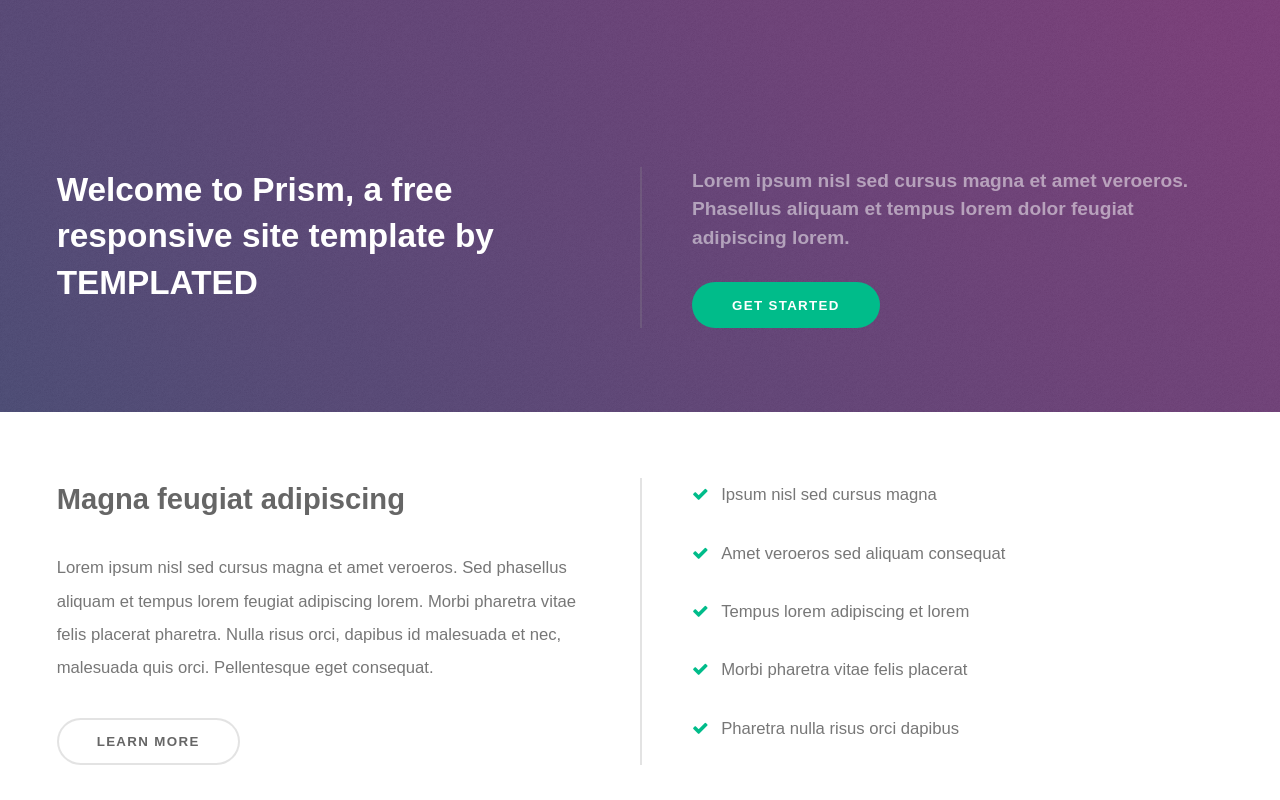
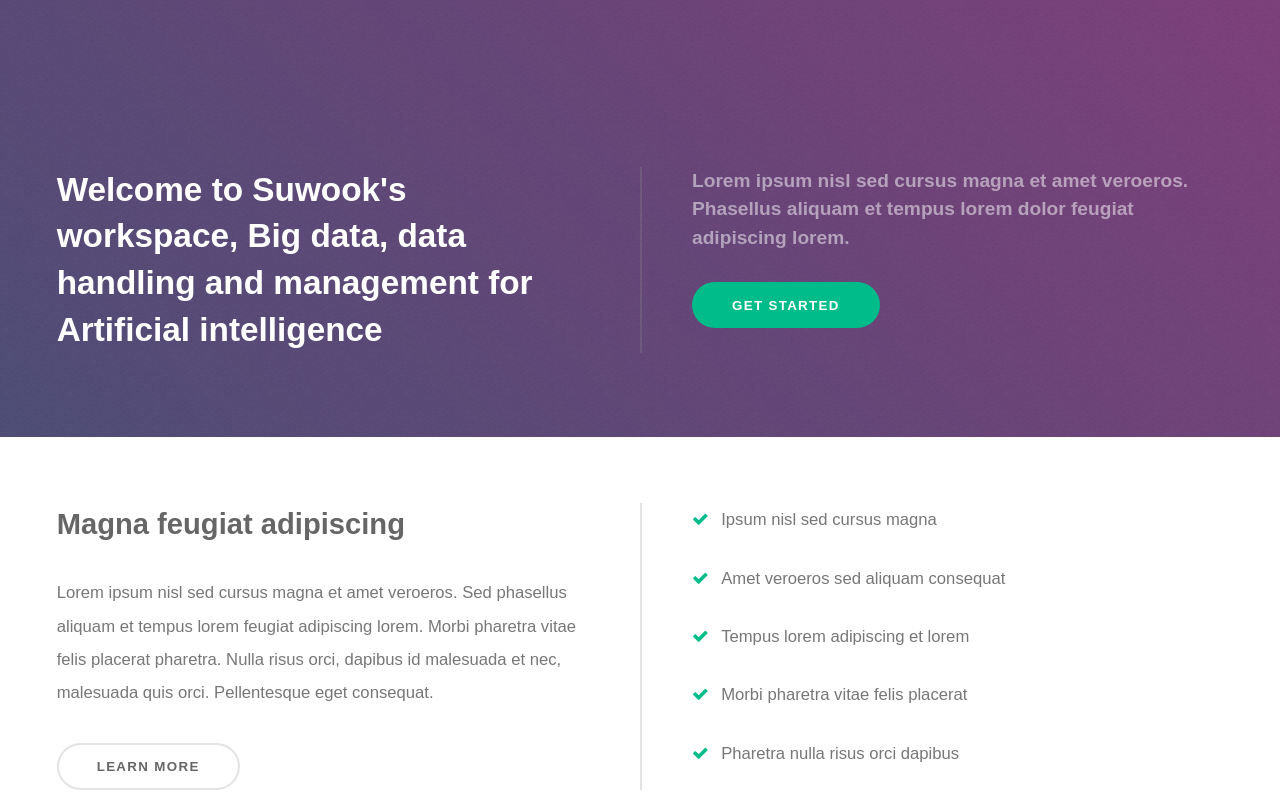
Before and after one commit to suwookha/Profile-Test, a plain HTML site: page index.html in a window 1280 px wide. Shown: the top 800 px of the page. Drawn offline with Linux system fonts and the light colour scheme.

Commit message:
Update index.html
페이지 타이틀 수정

```diff
--- a/index.html
+++ b/index.html
@@ -7,7 +7,7 @@
 
 		<!-- Banner -->
 			<section id="banner"><div class="inner split">
-					<section><h2>Welcome to Prism, a free responsive site template by <a href="http://templated.co">TEMPLATED</a></h2>
+					<section><h2>Welcome to Suwook's workspace, Big data, data handling and management for <a href="http://templated.co">Artificial intelligence</a></h2>
 					</section><section><p>Lorem ipsum nisl sed cursus magna et amet veroeros. Phasellus aliquam et tempus lorem dolor feugiat adipiscing lorem.</p>
 						<ul class="actions"><li><a href="#" class="button special">Get started</a></li>
 						</ul></section></div>
```
